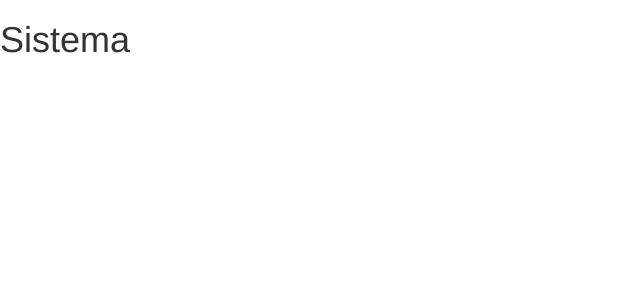
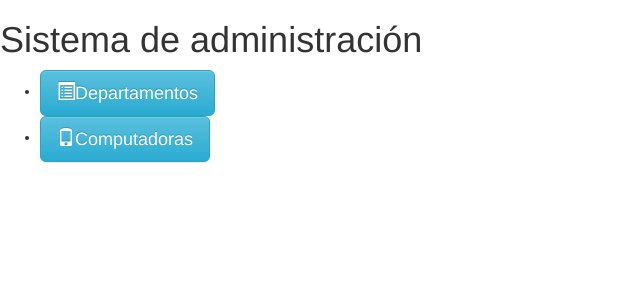
Before and after one commit to HiroNakamura/django-computers, a Django app: page / in a window 1280 px wide. Shown: the top 300 px of the page, without its empty margins (0-640 px from the left). Run offline with Django 3.2, Linux system fonts and the light colour scheme; some libraries are stand-ins or nearby versions.

Commit message:
Se edito home html

```diff
--- a/computadoras/templates/computadoras/home.html
+++ b/computadoras/templates/computadoras/home.html
@@ -8,6 +8,20 @@
             <link rel="stylesheet" href="{% static 'css/estilos.css' %}">
         </head>
 <body>
-    <h1>Sistema</h1>
+    <h1>Sistema de administración</h1>
+    <div>
+        <ul>
+            <li>
+                <a href="{% url 'dept_list' %}" class="btn btn-info btn-lg">
+                <span class="glyphicon glyphicon-list-alt"></span>Departamentos
+            </a>
+        </li>
+            <li>
+            <a href="{% url 'comp_list' %}" class="btn btn-info btn-lg">
+            <span class="glyphicon glyphicon-phone"></span>Computadoras
+         </a>
+            </li>
+        </ul>
+    </div>
 </body>
 </html>
```
